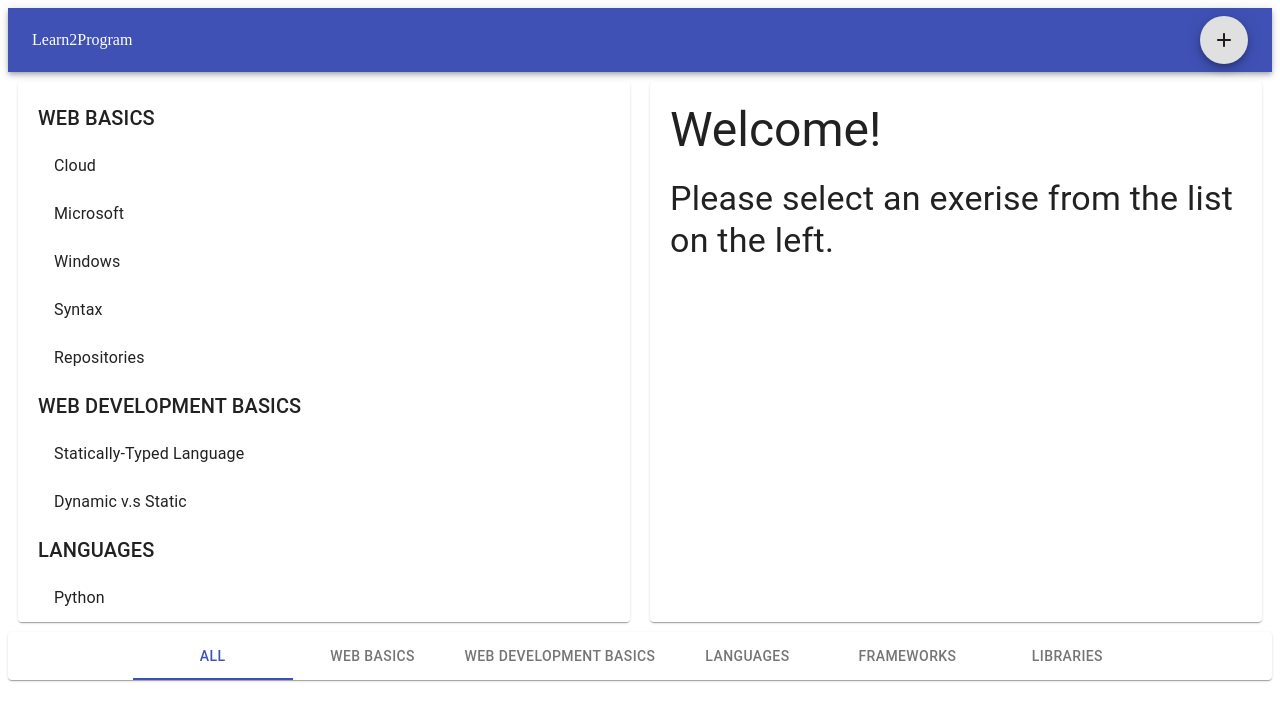
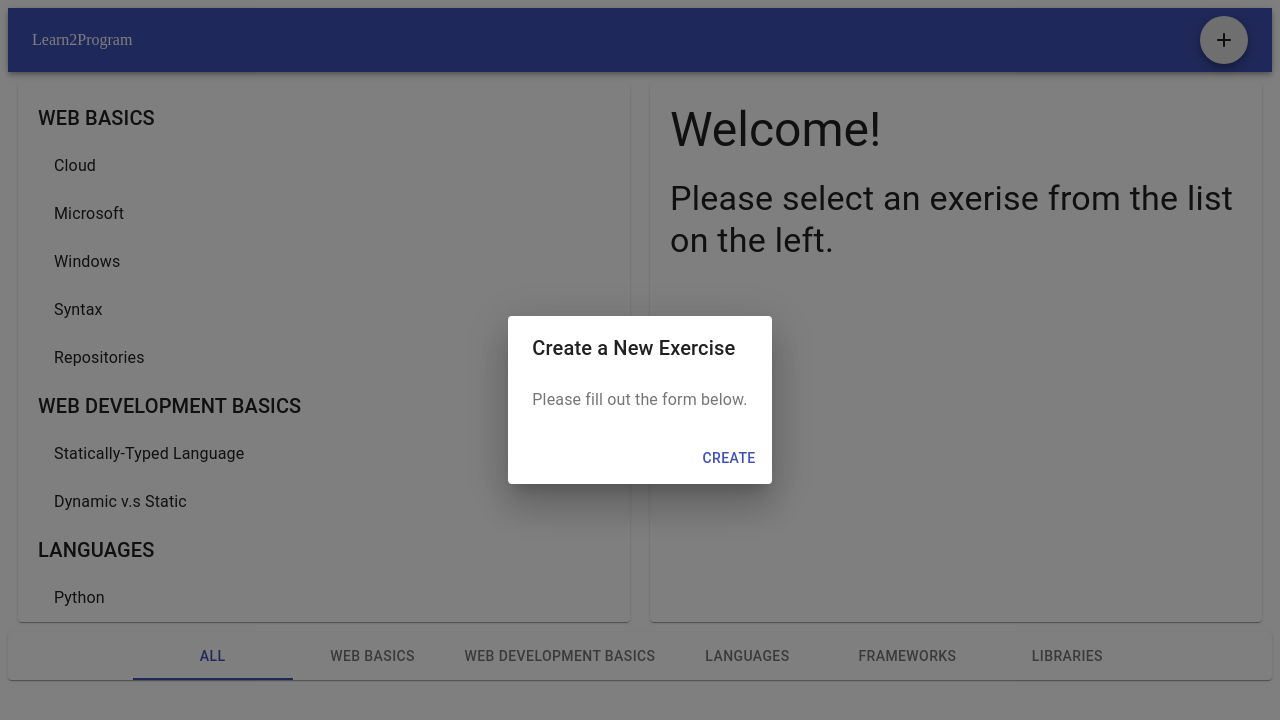
Before and after one commit to kristina-arezina/terms-2-program, a React (Create React App) app: page / in a window 1280 px wide. Both pictures are taken after a click on the button 1224 px from the left and 40 px from the top of the page. Shown: the top 720 px of the page. Built offline with nearby package versions, Linux system fonts and the light colour scheme.

Commit message:
my button works well

```diff
--- a/src/components/Exercises/Dialogs/Create.js
+++ b/src/components/Exercises/Dialogs/Create.js
@@ -27,9 +27,10 @@ export default class extends Component {
         <AddIcon/>
     </Fab>
 
-    <Dialog>
+    <Dialog
         open={open}
         onClose={this.handleToggle}
+        >
             <DialogTitle id="form-dialog-title">
                 Create a New Exercise
             </DialogTitle>
```
